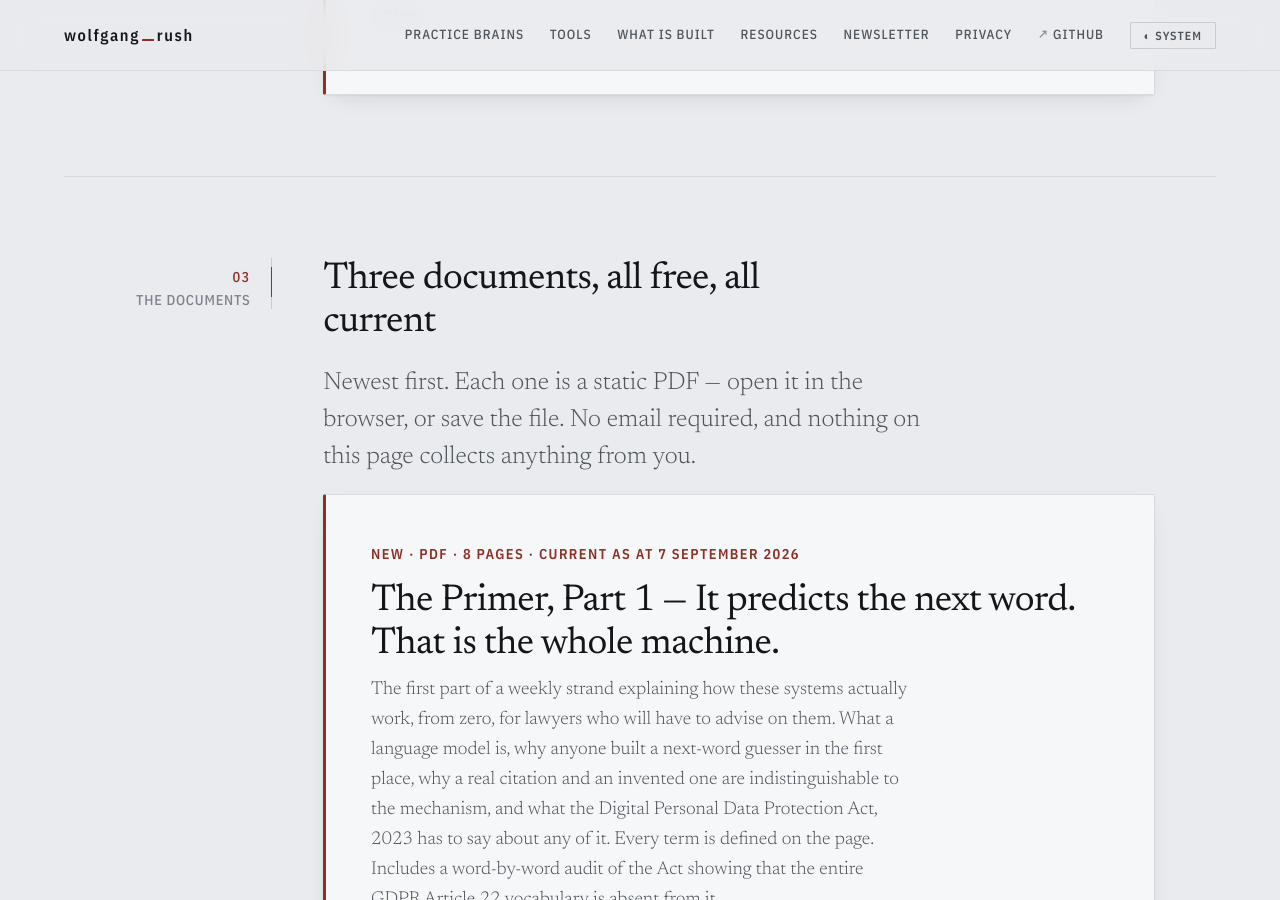
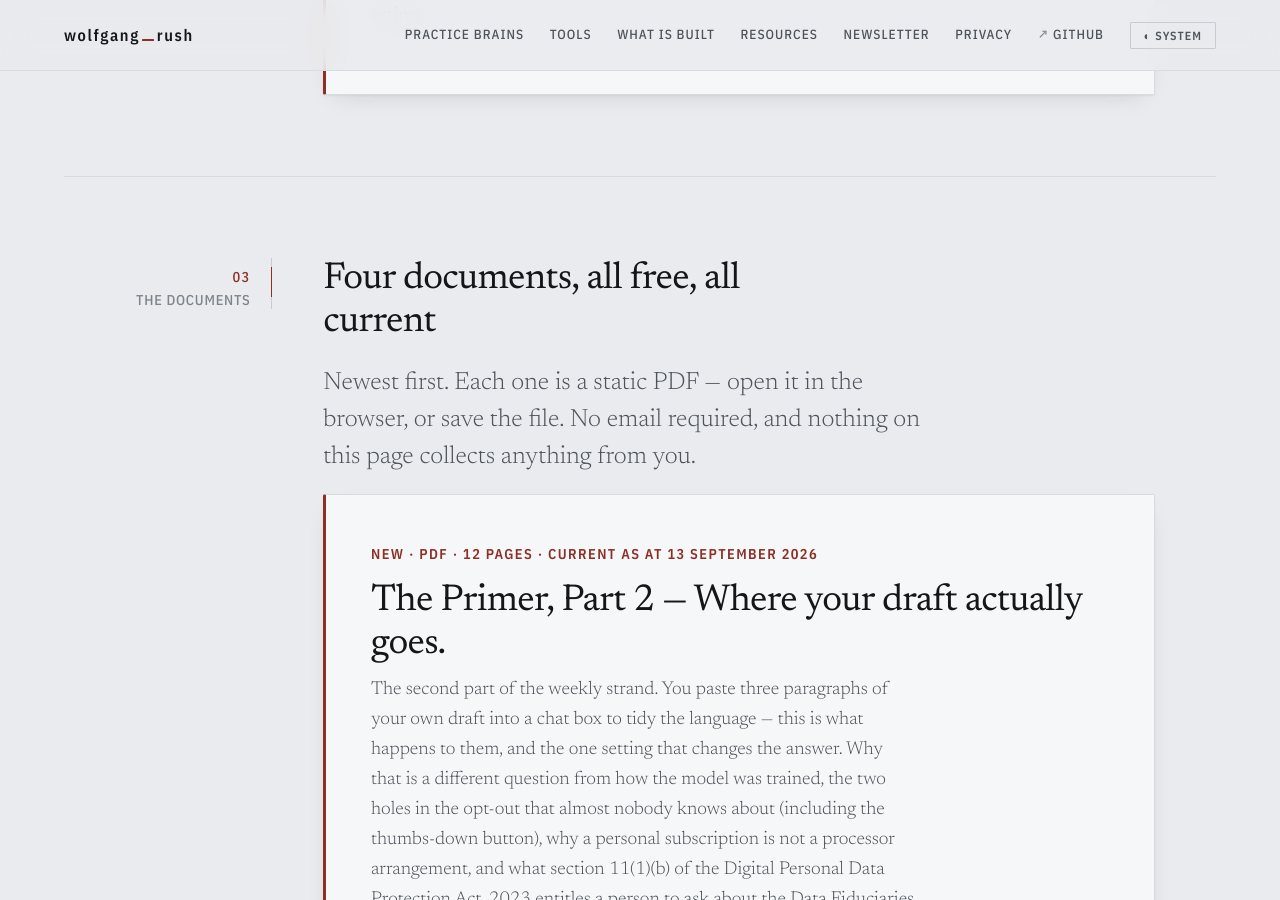
Before and after one commit to Wolfgangrush/Wolfgangrush.github.io, a Jekyll site: the page built from resources/index.md, in a window 1280 px wide and 900 px high, scrolled down 811 px. Built offline with Jekyll 4.4.1, drawn with Linux system fonts in a browser that asks for light colours; some of the changed text lies outside the part shown.

Commit message:
Resources: add The Primer Part 2 — Where your draft actually goes (12pp)
New document at the top of Resources: "The Primer, Part 2 — Where your draft
actually goes." (12pp, current as at 13 September 2026, 108 KB). The PDF itself
was committed in 1d04801 and is already live; this adds the open/save block in
the same shape as Part 1. Part 1 loses its "New" tag, the heading now says four
documents, and the footer no longer says "both downloads".

R9: 62 AAAK codes swept word-boundary over the diff against origin/main, 0 hits;
banned terms 0 hits. All four referenced PDFs exist in assets/.

```diff
--- a/resources/index.md
+++ b/resources/index.md
@@ -36,12 +36,35 @@ description: Free, downloadable practitioner documents from wolfgang_rush. No em
 <div class="mg">
   <p class="note"><span class="n">03</span>The documents</p>
   <div>
-    <h2>Three documents, all free, all current</h2>
+    <h2>Four documents, all free, all current</h2>
     <p class="lede">Newest first. Each one is a static PDF — open it in the browser, or save the file.
     No email required, and nothing on this page collects anything from you.</p>
 
     <div class="latest-box">
-      <span class="tag">New · PDF · 8 pages · current as at 7 September 2026</span>
+      <span class="tag">New · PDF · 12 pages · current as at 13 September 2026</span>
+      <h3 class="latest-title">The Primer, Part 2 — Where your draft actually goes.</h3>
+      <p class="latest-summary">The second part of the weekly strand. You paste three paragraphs of
+      your own draft into a chat box to tidy the language — this is what happens to them, and the one
+      setting that changes the answer. Why that is a different question from how the model was
+      trained, the two holes in the opt-out that almost nobody knows about (including the thumbs-down
+      button), why a personal subscription is not a processor arrangement, and what section 11(1)(b)
+      of the Digital Personal Data Protection Act, 2023 entitles a person to ask about the Data
+      Fiduciaries and Data Processors their data was shared with. Every term is explained on the
+      page.</p>
+      <p class="latest-cta">
+        <a class="btn btn-primary btn-lg"
+           href="{{ '/assets/The-Primer-Part-02-2026-09-13.pdf' | relative_url }}"
+           target="_blank" rel="noopener">Open The Primer, Part 2 (PDF, 12 pages)</a>
+      </p>
+      <p class="muted small">
+        Or <a class="link"
+           href="{{ '/assets/The-Primer-Part-02-2026-09-13.pdf' | relative_url }}"
+           download="The-Primer-Part-02-2026-09-13.pdf">save the file (PDF, 108&nbsp;KB)</a>.
+      </p>
+    </div>
+
+    <div class="latest-box" style="margin-top:2rem">
+      <span class="tag">PDF · 8 pages · current as at 7 September 2026</span>
       <h3 class="latest-title">The Primer, Part 1 — It predicts the next word. That is the whole machine.</h3>
       <p class="latest-summary">The first part of a weekly strand explaining how these systems
       actually work, from zero, for lawyers who will have to advise on them. What a language model
@@ -103,7 +126,7 @@ description: Free, downloadable practitioner documents from wolfgang_rush. No em
     </div>
 
     <p class="muted small" style="margin-top:1.6rem">
-      Both downloads are static files. Opening this page sets no cookie; clicking a link sends one
+      Every download here is a static file. Opening this page sets no cookie; clicking a link sends one
       request to GitHub Pages for the file and nothing else. See the
       <a class="link" href="{{ '/privacy/' | relative_url }}">Privacy Policy</a> for the full
       posture.
```
